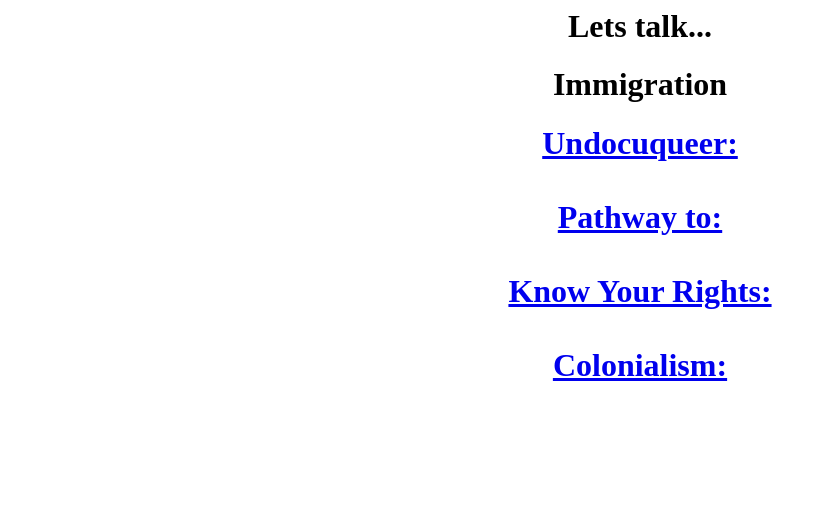
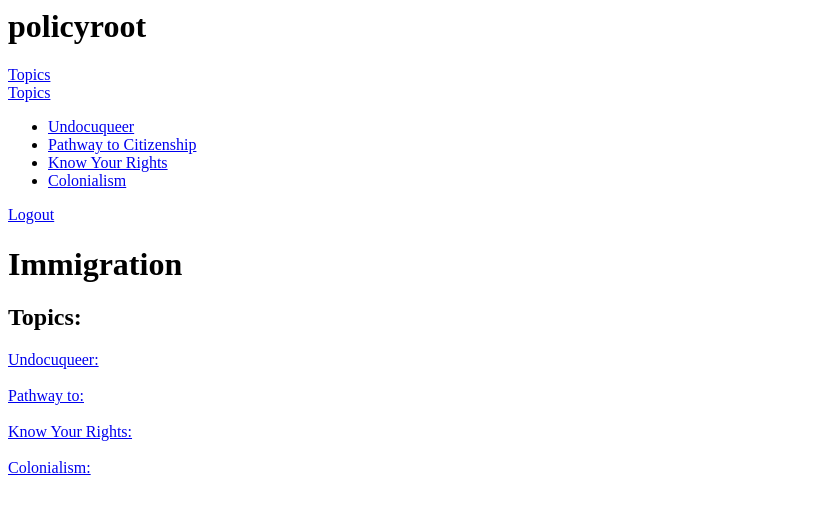
Before and after one commit to pumzi/policyroot, a Python web app: template app/templates/topics.html in a window 1280 px wide. Shown: the top 514 px of the page, without its empty margins (0-827 px from the left). Run offline with Jinja, Linux system fonts and the light colour scheme; the template is opened without the code that fills it, so the values that code supplies are empty.

Commit message:
Updated Topics HTML

```diff
--- a/app/templates/topics.html
+++ b/app/templates/topics.html
@@ -1,17 +1,43 @@
 <html>
 
 	<head>
-
+		<title> policyroot - topics </title>
 	</head>
 
 
 	<body>
+		<!-- Section 1: Menu Bar -->
+		<!-- create a navigation bar to hold the buttons -->
+		<div id="navigation_bar">
 
-<center>
+			<!-- the website logo -->
+			<h1 id="website_name"> policyroot </h1>
 
-<h1> Lets talk...</h1>
+			<!-- the topics dropdown menu -->
+			<a href="topics.html"><div class="nav_button"> Topics </div></a>
+
+			<a href="topics.html" data-dropdown="drop1" class="button dropdown"> Topics </a><br>
+			<ul id="drop1" data-dropdown-content class="f-dropdown">
+			  <li><a href="Undocuqueer.html"> Undocuqueer </a></li>
+			  <li><a href="pathway.html"> Pathway to Citizenship </a></li>
+			  <li><a href="know_your_rights.html"> Know Your Rights </a></li>
+			  <li><a href ="colonialism.html"> Colonialism </a></li>
+			</ul>
+
+			<!-- the logout button (redirects to login page) -->
+			<a href="index.html"><div class="nav_button"> Logout </div></a>
+
+		</div>
+
+
+		<!-- Section 2: User Profile Information -->
+
+
+
+		<!-- Section 3: Main Content -->
+		<!-- topics page header -->
 		<h1>Immigration<h1>
-<h1>
+		<h2> Topics: </h2>
 		<a href="Undocuqueer.html">Undocuqueer:</a>
 		<br>
 		<br>
@@ -22,16 +48,8 @@
 		<br>
 		<br>
 		<a href="Colonialism.html">Colonialism:</a>
-</h1>
 
 
-
-
-
-
-
-
-</center>
 	</body>
 
 </html>
```
Also changed, not shown: policyroot_notes.md (+1 -1 lines). Lines whose indentation alone changed are shown as unchanged.
